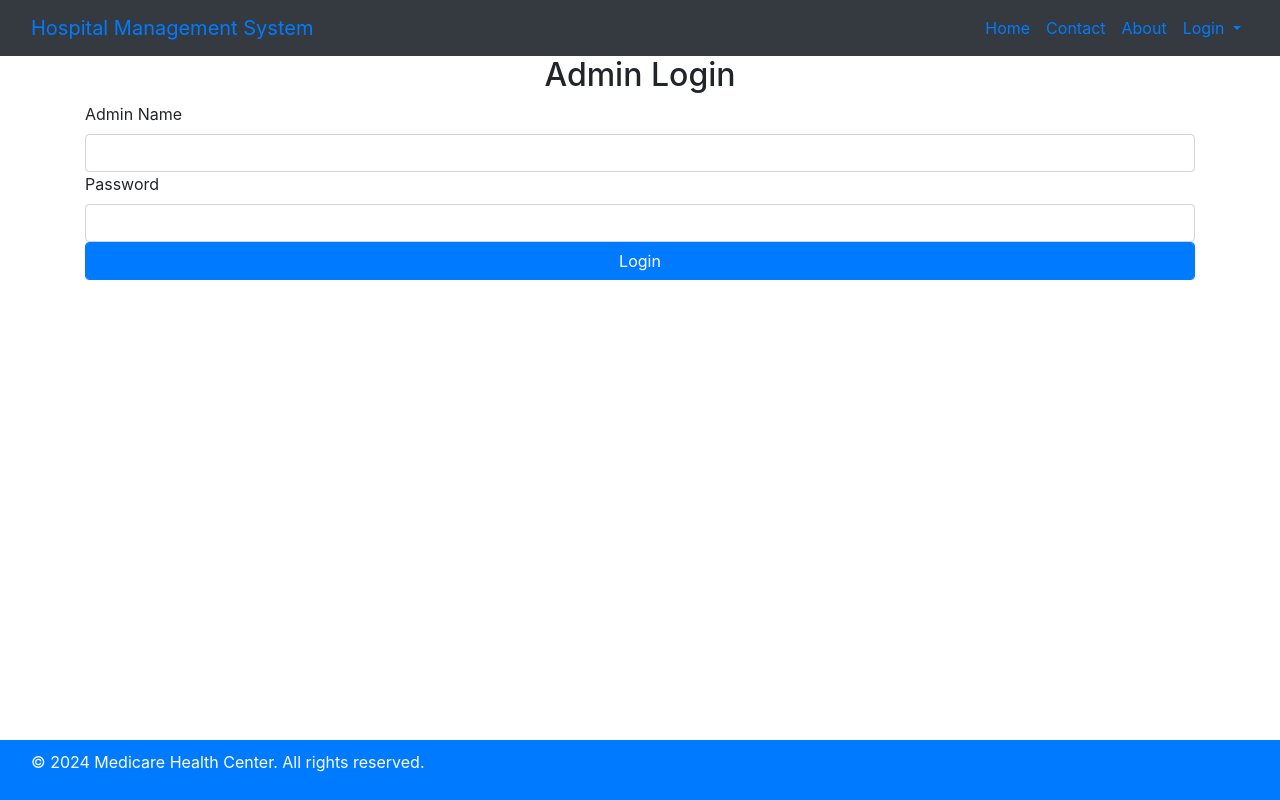
After one commit to khabindra/hospital_mgt_project_using_django, a Django app: page /admin_login/ in a window 1280 px wide. The commit adds this page. Run offline with Django 4.2, Linux system fonts and the light colour scheme.

Commit message:
login and logout for admin is complete

```diff
--- a/hospital_mgt/hospital/templates/base.html
+++ b/hospital_mgt/hospital/templates/base.html
@@ -11,6 +11,14 @@
     <link rel="stylesheet" href="https://use.fontawesome.com/releases/v5.7.0/css/all.css">
     <title>Hospital Management System</title>
 
+    <script>
+        // Initialize Bootstrap components
+        $(document).ready(function () {
+            $('.dropdown-toggle').dropdown();
+        });
+    </script>
+
+
 </head>
 <body>
 
--- /dev/null
+++ b/hospital_mgt/hospital/templates/index.html
@@ -0,0 +1 @@
+<h1>Admin Dashboard</h1>
--- /dev/null
+++ b/hospital_mgt/hospital/templates/login.html
@@ -0,0 +1,35 @@
+
+{% include 'base.html' %}
+{% include 'navigation.html' %}
+
+{% block content %}
+
+{% if error == "no" %}
+<script>
+    alert('Logged in successfully');
+    window.location.href = "{% url 'home' %}";
+</script>
+{% endif %}
+
+{% if error == "yes" %}
+<script>
+    alert('Invalid login, please try again');
+    window.location.href = "{% url 'login' %}";
+</script>
+{% endif %}
+
+<div class="container">
+    <h2 class="text-center">Admin Login</h2>
+    <form method="POST">
+        {% csrf_token %}
+        <label>Admin Name</label>
+        <input type="text" class="form-control" name="uname">
+        <label>Password</label>
+        <input type="password" class="form-control" name="pwd">
+
+        <input type="submit" value="Login" class="form-control btn btn-primary">
+    </form>
+</div>
+
+{% endblock content %}
+{% include 'footer.html' %}
--- a/hospital_mgt/hospital/templates/navigation.html
+++ b/hospital_mgt/hospital/templates/navigation.html
@@ -18,15 +18,21 @@
           </li>
           <li class="nav-item dropdown">
             <a class="nav-link dropdown-toggle" href="#" role="button" data-bs-toggle="dropdown" aria-expanded="false">
-              Login
+                Login
             </a>
-            <ul class="dropdown-menu">
-              <li><a class="dropdown-item" href="#">Admin</a></li>
-              <li><a class="dropdown-item" href="#">Doctor</a></li>
-              <li><a class="dropdown-item" href="#">Patient</a></li>
-            </ul>
+            <div class="dropdown-menu" aria-labelledby="navbarDropdown">
+                <a class="dropdown-item" href="{% url 'login' %}">Admin</a>
+                <a class="dropdown-item" href="#">Doctor</a>
+                <a class="dropdown-item" href="#">Patient</a>
+            </div>
+        </li>
 
+
+          {% if request.user.is_staff  %}
+          <li class="nav-item">
+            <a class="nav-link" href="{% url 'logout_admin' %}">logout</a>
           </li>
+          {% endif %}
         </ul>
       </div>
     </div>
--- a/hospital_mgt/hospital/urls.py
+++ b/hospital_mgt/hospital/urls.py
@@ -1,11 +1,15 @@
 
 from django.urls import path
-from .views import Home,About,Contact
+from .views import Home,About,Contact,Login,Logout_admin
 
 urlpatterns = [
     path('', Home,name='home'),
     path('about/',About,name='about'),
     path('contact/',Contact,name='contact'),
+    path('admin_login/',Login,name='login'),
+    path('logout/',Logout_admin,name='logout_admin'),
+
+
 
 
 
--- a/hospital_mgt/hospital/views.py
+++ b/hospital_mgt/hospital/views.py
@@ -1,6 +1,7 @@
-from django.shortcuts import render
+from django.shortcuts import render,redirect
 
-
+from django.contrib.auth.models import User
+from django.contrib.auth import authenticate,login,logout
 # Create your views here.
 def About(request):
     return render(request, 'about.html')
@@ -10,3 +11,32 @@ def Home(request):
 
 def Contact(request):
     return render(request,'contact.html')
+
+def Index(request):
+    if not request.user.is_staff:
+        return redirect('login')
+    return render(request,'index.html')
+
+
+def Login(request):
+    error = ""
+    if request.method == "POST":
+        u = request.POST['uname']
+        p = request.POST['pwd']
+        user = authenticate(username=u,password=p)
+        try:
+            if user.is_staff:
+                login(request,user)
+                error = "no"
+            else:
+                error = "yes"
+        except:
+            error = "yes"
+    d = {'error': error}
+    return render(request,'login.html',d)
+
+def Logout_admin(request):
+    if not request.user.is_staff:
+        return redirect('login')
+    logout(request)
+    return redirect('login')
```
Also changed, not shown: hospital_mgt/db.sqlite3.
